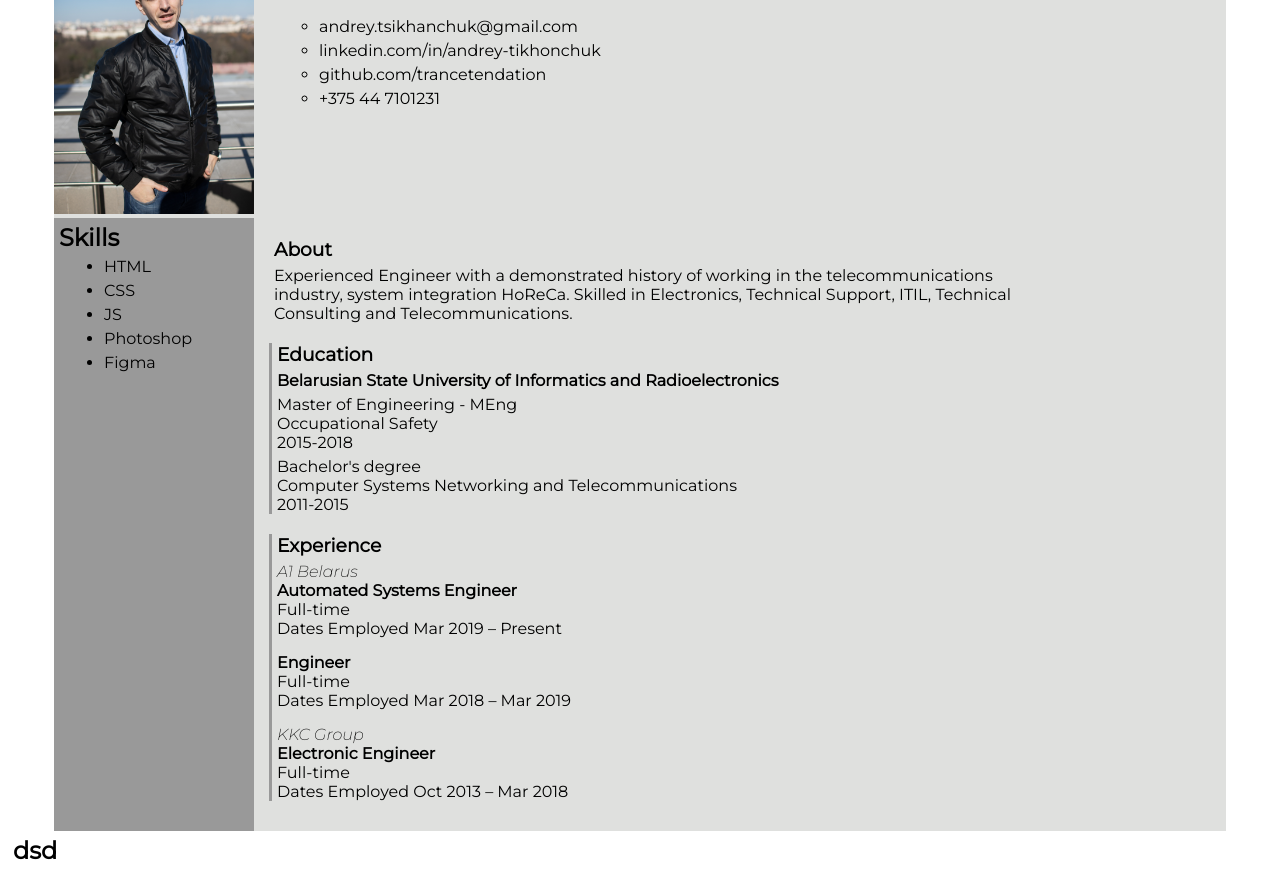
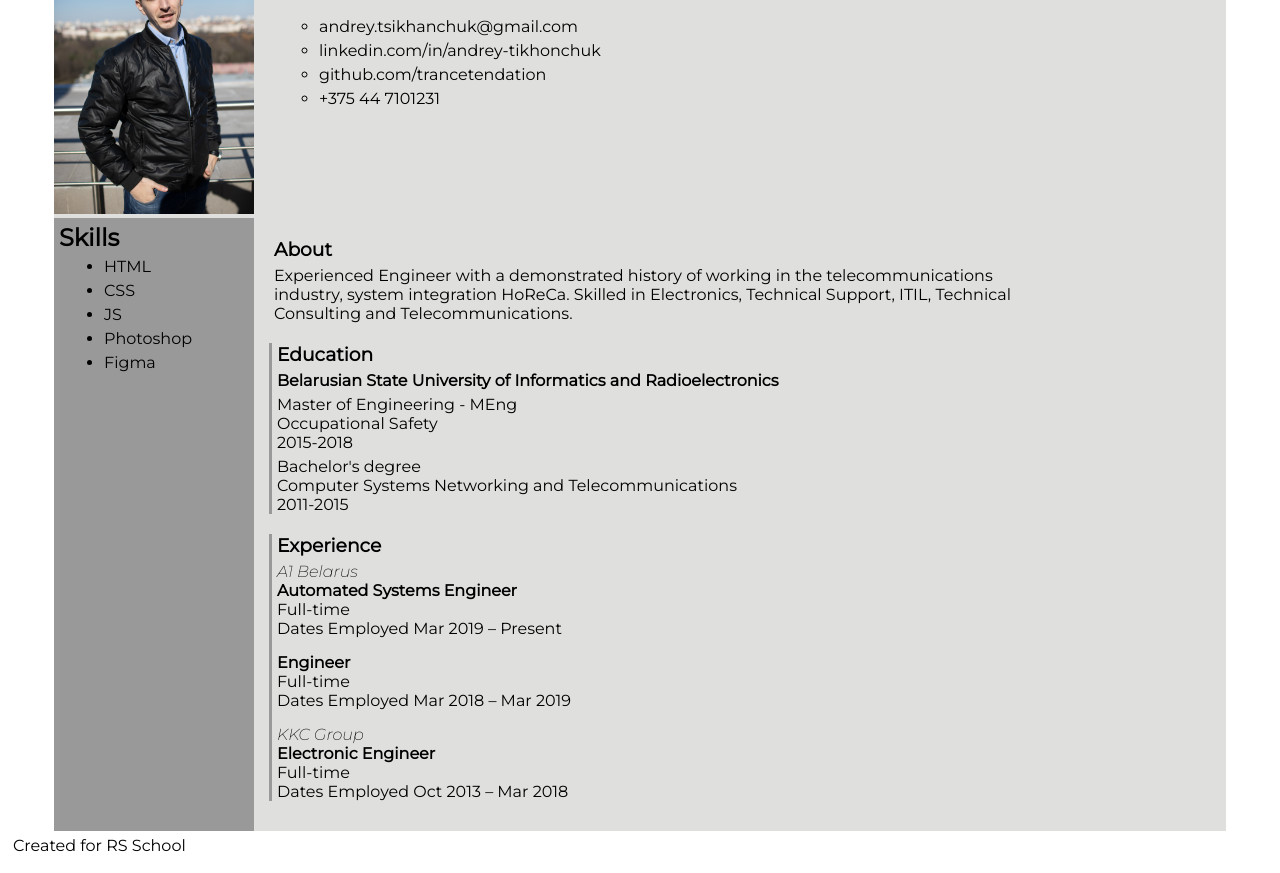
Before and after one commit to trancetendation/rsschool-cv, a plain HTML site: page index.html in a window 1280 px wide. Shown: the part 94-967 px from the top of the page. Drawn offline with Linux system fonts and the light colour scheme.

Commit message:
fix: remove elements

```diff
--- a/index.html
+++ b/index.html
@@ -121,7 +121,8 @@
 		</div>
 	</section>
 	<footer>
-		<h2>dsd </h2>
+		<p> Created for RS School
+		</p>
 	</footer>
 </body>
 </html>
```
